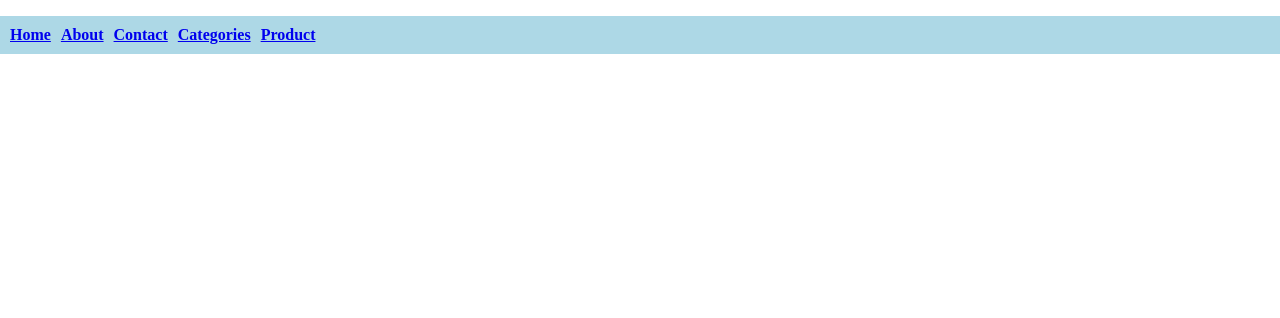
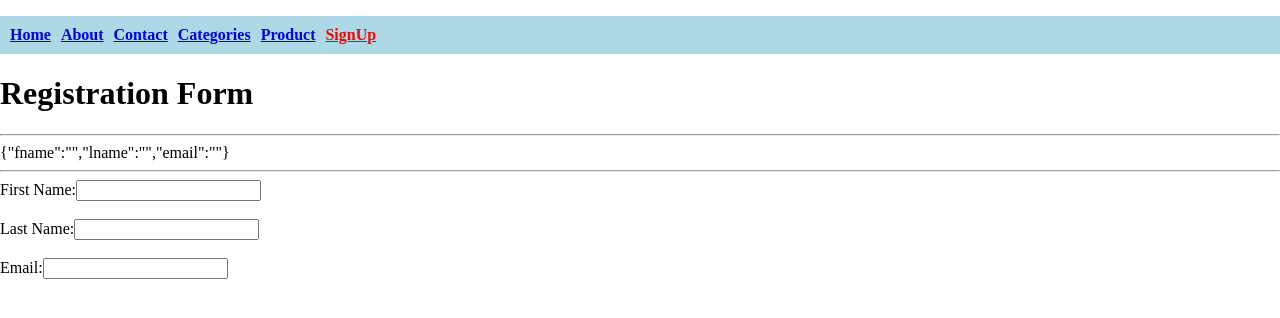
Before and after one commit to madanlal1/Enterprise-Application-Development, a React (Create React App) app in the folder React_Routing/react-routing/: page /signup in a window 1280 px wide. Shown: the top 318 px of the page. Built offline with nearby package versions, Linux system fonts and the light colour scheme.

Commit message:
new components added

```diff
--- a/React_Routing/react-routing/package.json
+++ b/React_Routing/react-routing/package.json
@@ -6,6 +6,7 @@
     "@testing-library/jest-dom": "^5.16.2",
     "@testing-library/react": "^12.1.4",
     "@testing-library/user-event": "^13.5.0",
+    "formik": "^2.2.9",
     "react": "^17.0.2",
     "react-dom": "^17.0.2",
     "react-router-dom": "^6.2.2",
--- a/React_Routing/react-routing/src/App.js
+++ b/React_Routing/react-routing/src/App.js
@@ -8,6 +8,7 @@ import Categories from './components/Categories';
 import Kids from './components/Kids';
 import Mother from './components/Mother';
 import Product from './components/Product';
+import SignUp from './components/SignUp';
 
 function App() {
   return (
@@ -20,6 +21,7 @@ function App() {
         <Route path="/product" element={<Product/>} />
         <Route path="/product/:id" element={<Product/>} />
         <Route path="/products" element={<Product/>} />
+        <Route path="/signup" element={<SignUp/>} />
         <Route path="/categories" element={<Categories/>}>
           {/* <Route index element={<Kids/>}/> */}
           <Route path='kids' element={<Kids/>}/>
--- a/React_Routing/react-routing/src/components/Navbar.jsx
+++ b/React_Routing/react-routing/src/components/Navbar.jsx
@@ -10,6 +10,7 @@ const Navbar = () => {
         <li><NavLink activeClassName="active" to="/contact">Contact</NavLink></li>
         <li><NavLink activeClassName="active" to="/categories">Categories</NavLink></li>
         <li><NavLink activeClassName="active" to="/product">Product</NavLink></li>
+        <li><NavLink activeClassName="active" to="/signup">SignUp</NavLink></li>
       </ul>
     </>
   );
--- /dev/null
+++ b/React_Routing/react-routing/src/components/SignUp.jsx
@@ -0,0 +1,33 @@
+import { useFormik } from "formik";
+import React from 'react';
+
+const SignUp = () => {
+
+    const formik = useFormik({
+        initialValues : {fname:'', lname:'', email:''}
+    })
+
+    return (
+        <>
+            <h1>Registration Form</h1>
+<hr/>
+            {JSON.stringify(formik.values)}
+<hr/>
+            <form>
+                <div>
+                    <label>First Name:</label>
+                    <input type='text' name="fname" value={formik.values.fname} onChange={formik.handleChange}/>
+                    <br/>
+                    <br/>
+                    <label>Last Name:</label>
+                    <input type='text' name="lname" value={formik.values.lname} onChange={formik.handleChange}/>
+                    <br/>
+                    <br/>
+                    <label>Email:</label>
+                    <input type='text' name="email" value={formik.values.email} onChange={formik.handleChange}/>
+                </div>
+            </form>
+        </>
+    );
+}
+export default SignUp;
```
Also changed, not shown: 1 other file (tests, documents, lock files or other folders).
